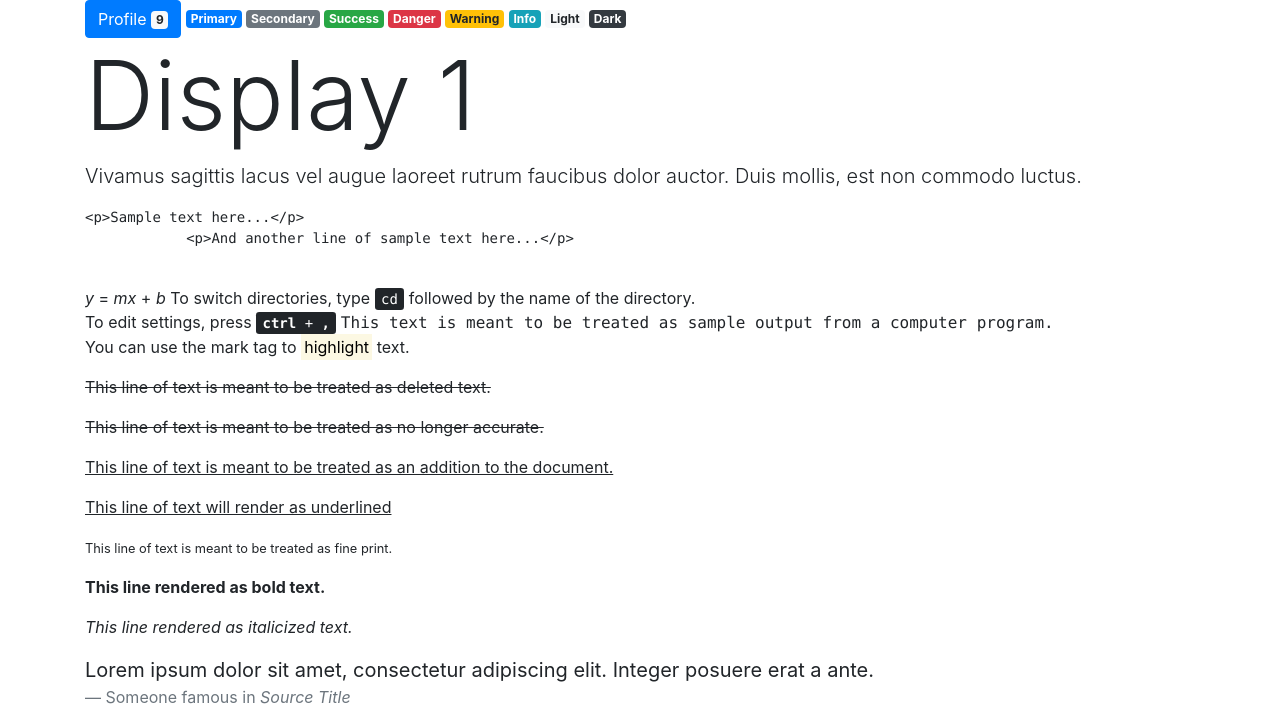
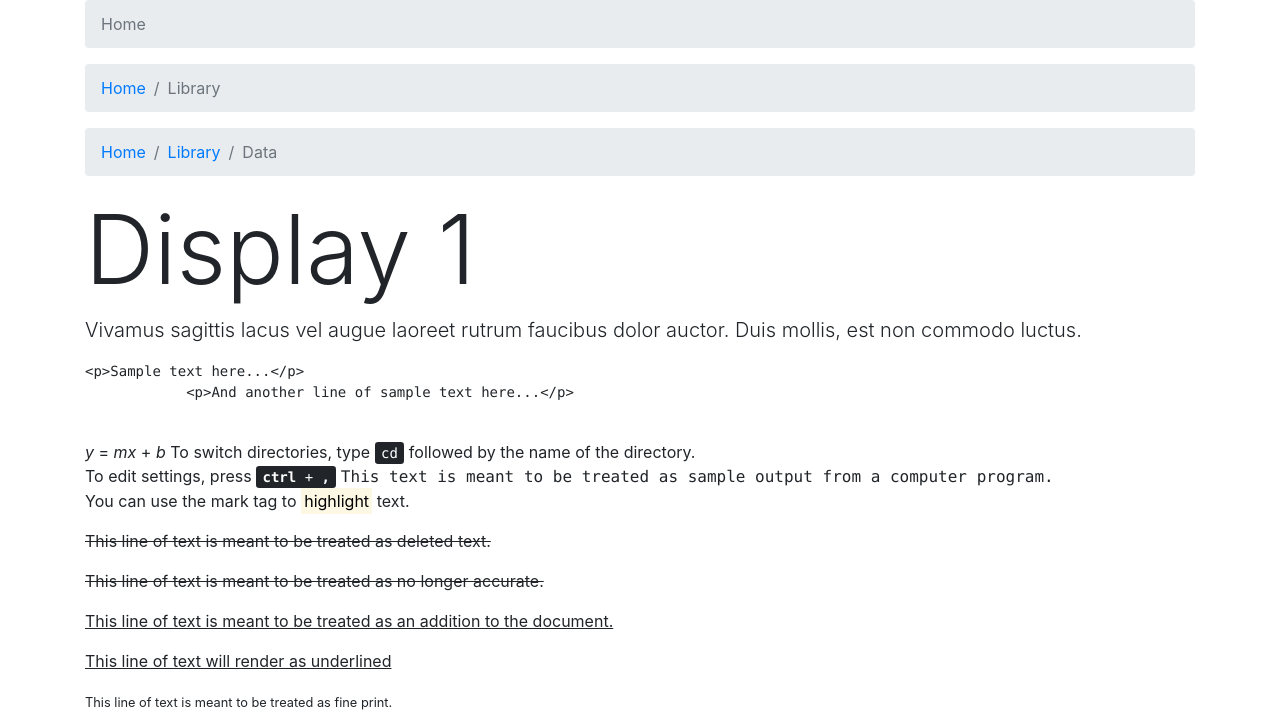
Before and after one commit to raymondSeger/test-bootstrap4, a website: page index.html in a window 1280 px wide. Shown: the top 722 px of the page. Drawn offline with nearby package versions, Linux system fonts and the light colour scheme.

Commit message:
breadcrumb same with B3

```diff
--- a/index.html
+++ b/index.html
@@ -16,19 +16,26 @@
 
     <div class="row">
         <div class="col">
-            <button type="button" class="btn btn-primary">
-                Profile <span class="badge badge-light">9</span>
-                <span class="sr-only">unread messages</span>
-            </button>
+            <nav aria-label="breadcrumb">
+                <ol class="breadcrumb">
+                    <li class="breadcrumb-item active" aria-current="page">Home</li>
+                </ol>
+            </nav>
 
-            <a href="#" class="badge badge-primary">Primary</a>
-            <a href="#" class="badge badge-secondary">Secondary</a>
-            <a href="#" class="badge badge-success">Success</a>
-            <a href="#" class="badge badge-danger">Danger</a>
-            <a href="#" class="badge badge-warning">Warning</a>
-            <a href="#" class="badge badge-info">Info</a>
-            <a href="#" class="badge badge-light">Light</a>
-            <a href="#" class="badge badge-dark">Dark</a>
+            <nav aria-label="breadcrumb">
+                <ol class="breadcrumb">
+                    <li class="breadcrumb-item"><a href="#">Home</a></li>
+                    <li class="breadcrumb-item active" aria-current="page">Library</li>
+                </ol>
+            </nav>
+
+            <nav aria-label="breadcrumb">
+                <ol class="breadcrumb">
+                    <li class="breadcrumb-item"><a href="#">Home</a></li>
+                    <li class="breadcrumb-item"><a href="#">Library</a></li>
+                    <li class="breadcrumb-item active" aria-current="page">Data</li>
+                </ol>
+            </nav>
         </div>
     </div>
 
```
Also changed, not shown: 1 other file.
